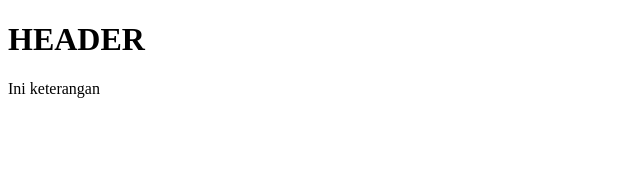
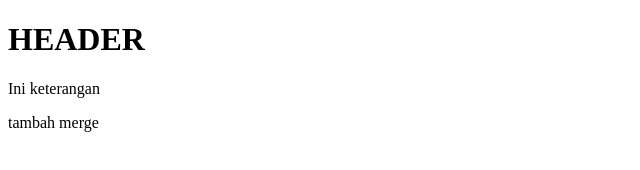
Before and after one commit to GodsEnWrath/project-git, a plain HTML site: page index.html in a window 1280 px wide. Shown: the whole page, without its empty margins (0-640 px from the left). Drawn offline with Linux system fonts and the light colour scheme.

Commit message:
tambah merge

```diff
--- a/index.html
+++ b/index.html
@@ -13,5 +13,6 @@
     <p>
       Ini keterangan
     </p>
+    <p>tambah merge</p>
   </body>
 </html>
```
